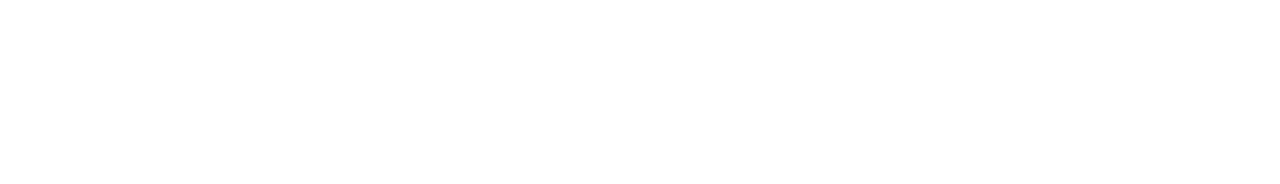
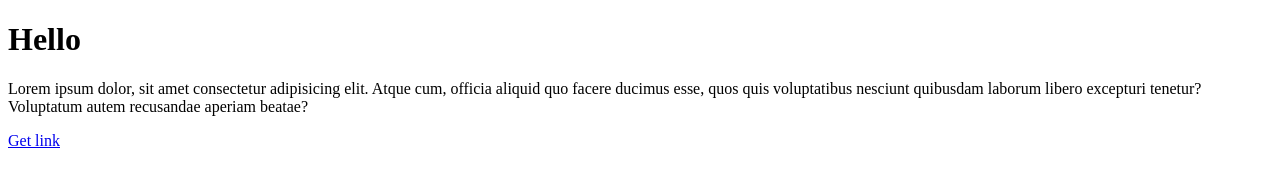
Before and after one commit to necharul/class-19, a plain HTML site: page index.html in a window 1280 px wide. Drawn offline with Linux system fonts and the light colour scheme.

Commit message:
Heading added

```diff
--- a/index.html
+++ b/index.html
@@ -7,6 +7,8 @@
     <title>Document</title>
 </head>
 <body>
-
+    <h1>Hello</h1>
+    <p>Lorem ipsum dolor, sit amet consectetur adipisicing elit. Atque cum, officia aliquid quo facere ducimus esse, quos quis voluptatibus nesciunt quibusdam laborum libero excepturi tenetur? Voluptatum autem recusandae aperiam beatae?</p>
+    <a href="#">Get link</a>
 </body>
 </html>
```
